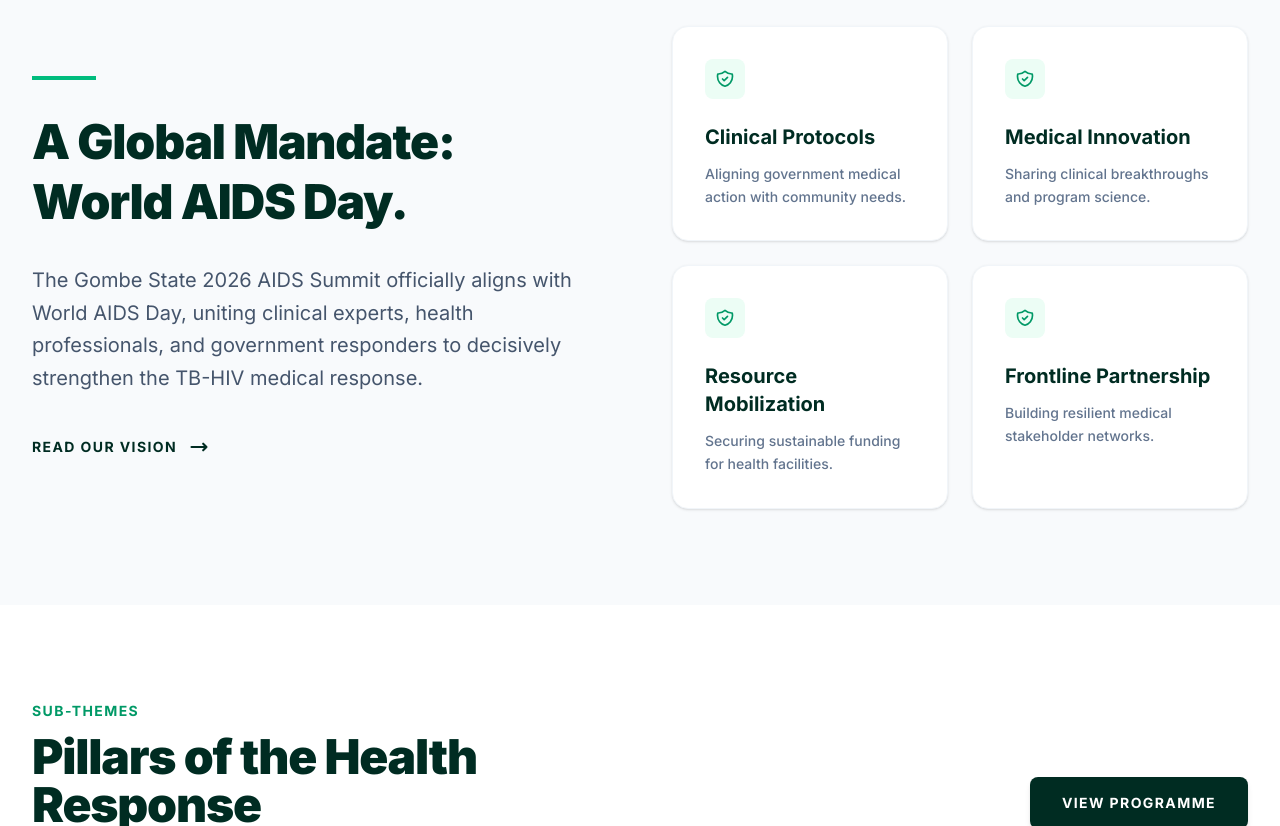
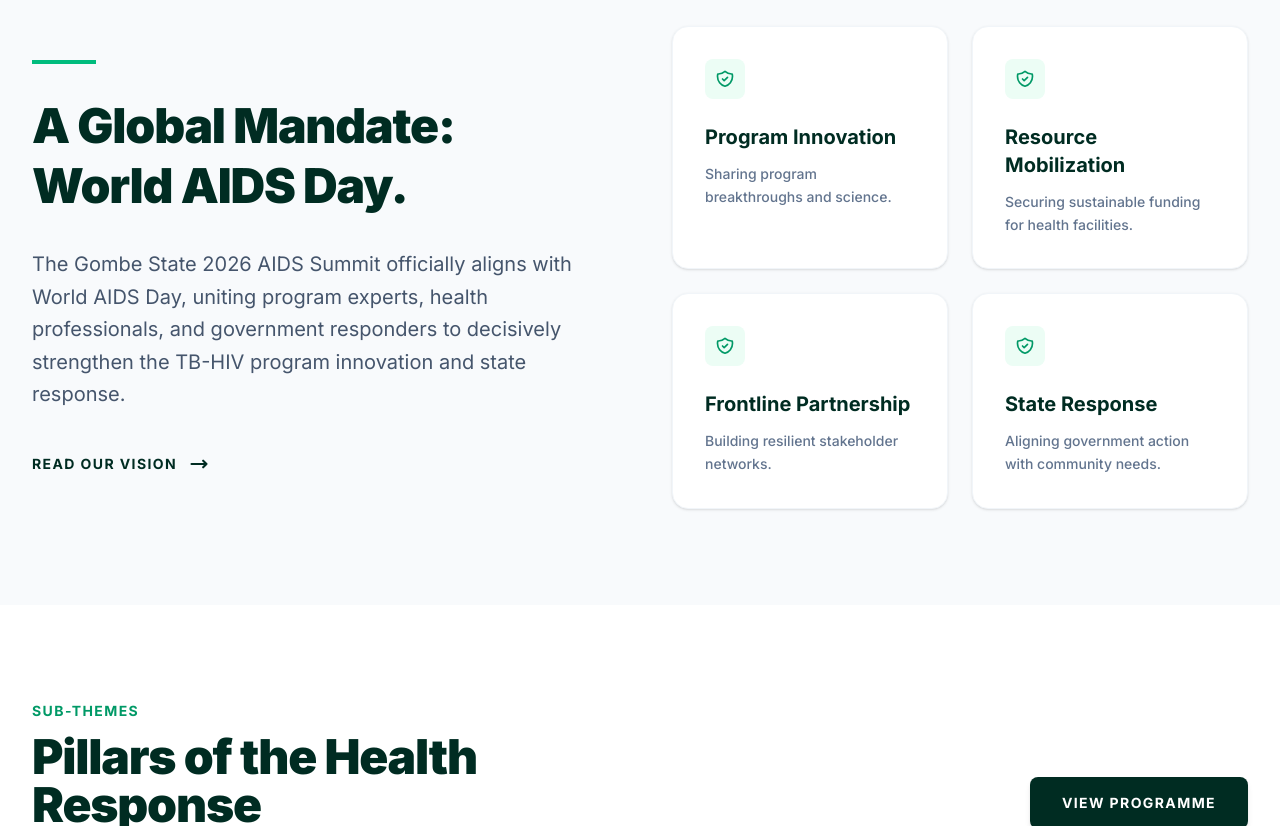
Before and after one commit to Icedmist/gombe-state-aid, a Next.js app in the folder frontend/: page / in a window 1280 px wide. Shown: the part 1062-1888 px from the top of the page. Built offline with nearby package versions, Linux system fonts and the light colour scheme.

Commit message:
refactor: update terminology for program experts and state response

```diff
--- a/frontend/src/app/page.tsx
+++ b/frontend/src/app/page.tsx
@@ -104,7 +104,7 @@ export default function Home() {
                 A Global Mandate:<br/>World AIDS Day.
               </h2>
               <p className="text-xl text-slate-600 mb-10 leading-relaxed">
-                The Gombe State 2026 AIDS Summit officially aligns with World AIDS Day, uniting clinical experts, health professionals, and government responders to decisively strengthen the TB-HIV medical response.
+                The Gombe State 2026 AIDS Summit officially aligns with World AIDS Day, uniting program experts, health professionals, and government responders to decisively strengthen the TB-HIV program innovation and state response.
               </p>
               <Link href="/about" className="inline-flex items-center text-emerald-950 font-bold text-lg hover:text-emerald-700 transition-colors group uppercase tracking-widest text-sm">
                 Read our vision
@@ -114,10 +114,10 @@ export default function Home() {
 
             <div className="grid grid-cols-1 sm:grid-cols-2 gap-6">
               {[
-                { title: "Clinical Protocols", desc: "Aligning government medical action with community needs." },
-                { title: "Medical Innovation", desc: "Sharing clinical breakthroughs and program science." },
+                { title: "Program Innovation", desc: "Sharing program breakthroughs and science." },
                 { title: "Resource Mobilization", desc: "Securing sustainable funding for health facilities." },
-                { title: "Frontline Partnership", desc: "Building resilient medical stakeholder networks." }
+                { title: "Frontline Partnership", desc: "Building resilient stakeholder networks." },
+                { title: "State Response", desc: "Aligning government action with community needs." }
               ].map((item, i) => (
                 <div key={i} className="bg-white p-8 rounded-2xl shadow-sm border border-slate-100 hover:shadow-md transition-shadow hover:border-emerald-100">
                   <div className="w-10 h-10 bg-emerald-50 text-emerald-600 rounded-lg flex items-center justify-center mb-6">
```
